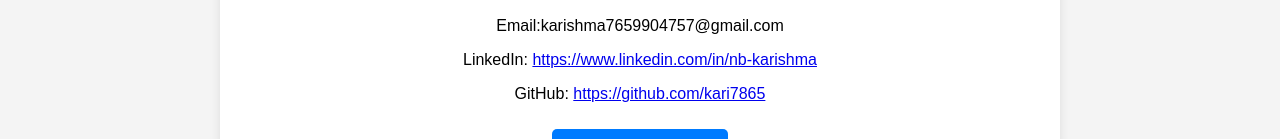
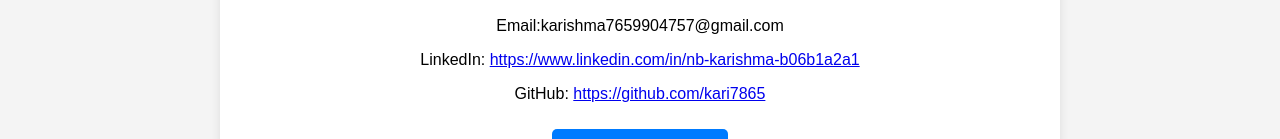
Before and after one commit to kari7865/KARISHMARESUME, a plain HTML site: page index.html in a window 1280 px wide. Shown: the part 504-643 px from the top of the page. Drawn offline with Linux system fonts and the light colour scheme.

Commit message:
Update index.html

```diff
--- a/index.html
+++ b/index.html
@@ -58,7 +58,7 @@
 
     <h2>Contact</h2>
     <p>Email:karishma7659904757@gmail.com</p>
-    <p>LinkedIn: <a href="#">https://www.linkedin.com/in/nb-karishma</a></p>
+    <p>LinkedIn: <a href="#">https://www.linkedin.com/in/nb-karishma-b06b1a2a1</a></p>
     <p>GitHub: <a href="#">https://github.com/kari7865</a></p>
     <a class="btn" href="#">Download Resume</a>
 </div>
```
